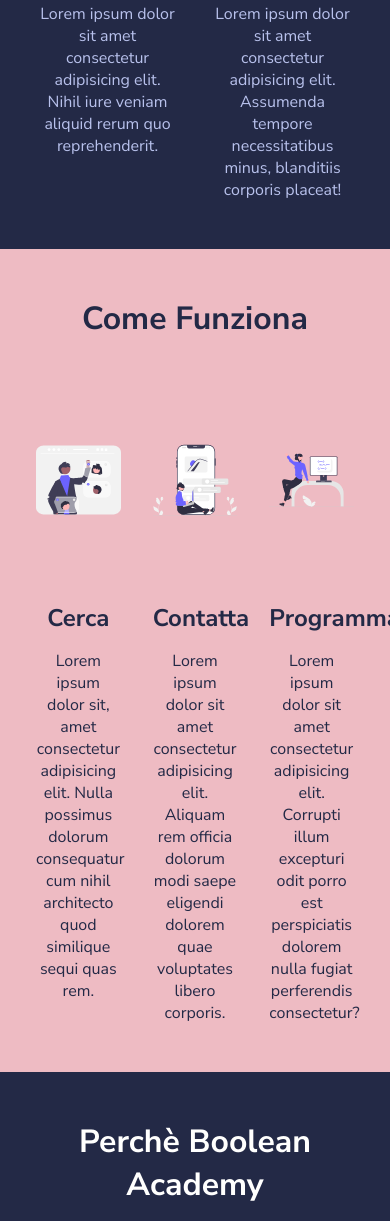
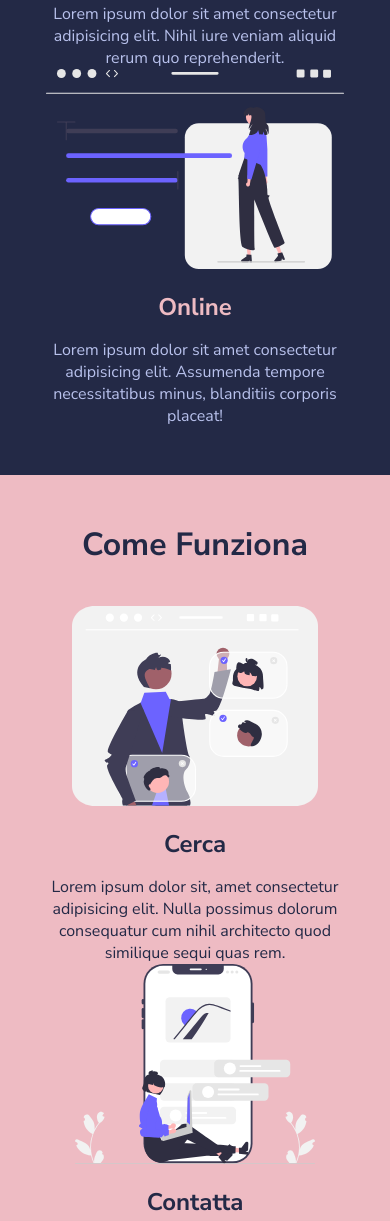
Before and after one commit to Giovannirighini2000/html-css-resp-wannabe, a plain HTML site: page html-css-resp-wannabe/index.html in a window 390 px wide. Shown: the part 500-1721 px from the top of the page. Drawn offline with Linux system fonts and the light colour scheme.

Commit message:
added version viewport mobile and desktop

```diff
--- a/html-css-resp-wannabe/media/query.css
+++ b/html-css-resp-wannabe/media/query.css
@@ -1,3 +1,8 @@
+@media screen and (max-width:1160px) {
+    .container{
+        max-width: 100%;
+    }
+}
 @media screen and (max-width: 768px) {
   h1{
     width: 100%;
@@ -8,3 +13,28 @@
     width: 100%;
   }
 }
+@media screen and (max-width: 480px) {
+    .row{
+        flex-direction: column;
+    }
+}
+@media screen  and (max-width: 480px){
+    .row >[class^='col']{
+        width: 100%;
+    }
+}
+@media screen and (max-width: 480px){
+    .why-us{
+        background-color: #222222;
+        margin-bottom: 0;
+
+    }
+
+}
+@media screen and (max-width: 480px){
+    .steps{
+        margin-bottom: 0;
+
+    }
+
+}
```
